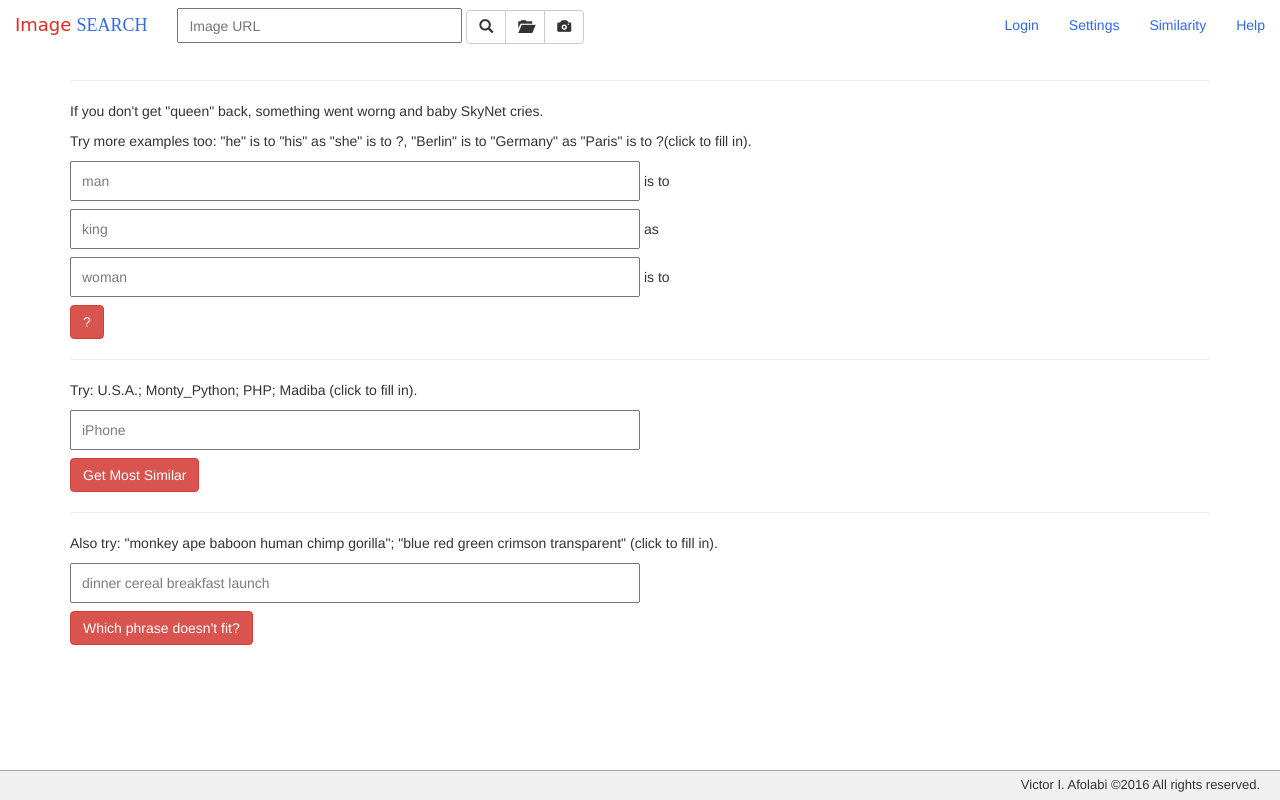
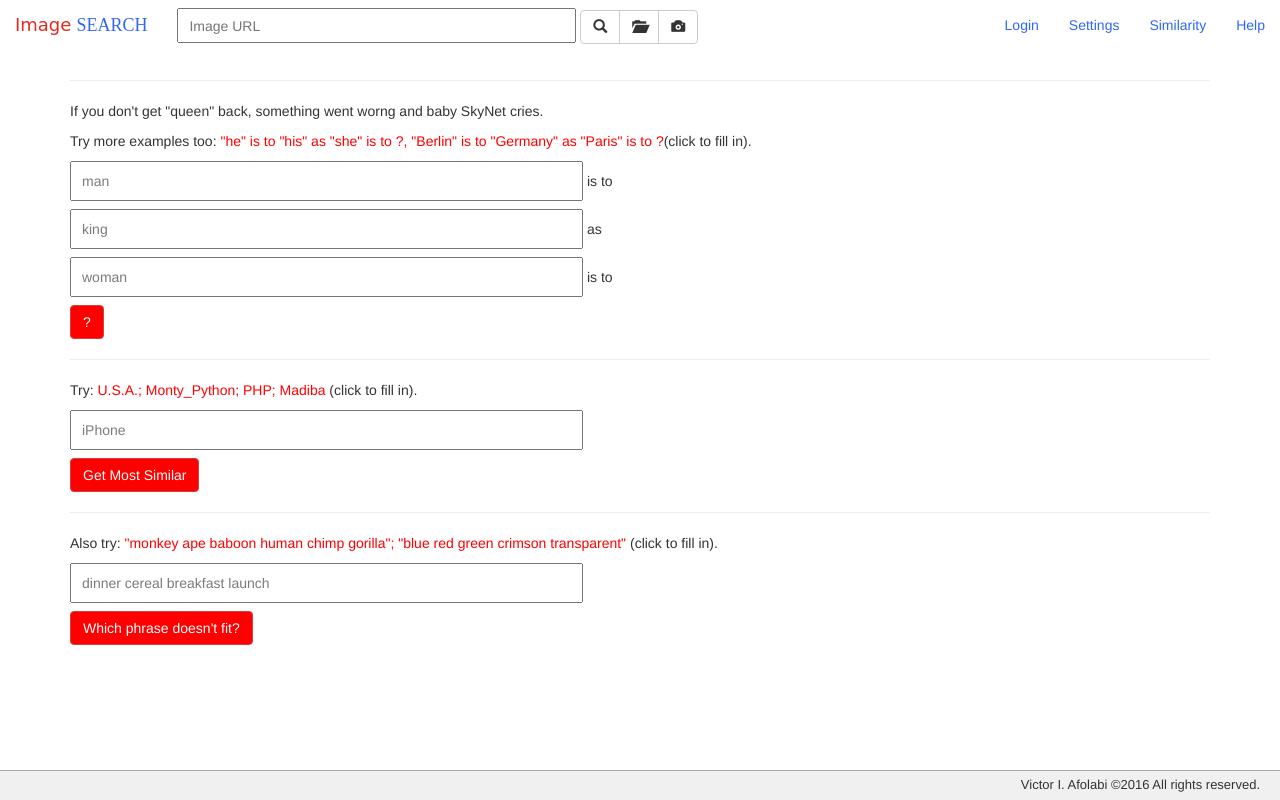
Before and after one commit to victor-iyi/Image-Search, a Flask app: page /similarity/ in a window 1280 px wide. Run offline with Flask 2, Linux system fonts and the light colour scheme; parts of the project's set-up code (start-up, migrations or seed data) failed here and were passed over; some libraries are stand-ins or nearby versions.

Commit message:
Simiarity with Word2Vec
Exploring better ways to handle form submission.

```diff
--- a/controller.py
+++ b/controller.py
@@ -97,8 +97,17 @@
     return render_template('settings.html')
 
 # SIMILARITY PAGE
-@app.route('/similarity/')
+
+@app.route('/similarity/', methods=['GET', 'POST'])
+@app.route('/similarity', methods=['GET', 'POST'])
 def similarity():
+    if request.method == 'POST':
+        if request.args.get('action') == 'this-to-that':
+            flash("This to that")
+        elif request.args.get('action') == 'most-similar':
+            flash("Most similar")
+        elif request.args.get('action') == 'phrase-fitness':
+            flash("Phrase doesnt fit")
     return render_template('similarity.html')
 
 # HELP PAGE
--- a/static/css/style.css
+++ b/static/css/style.css
@@ -145,18 +145,27 @@
 }
 
 /************ Similarity Page ************/
+.btn-danger {
+	background: red;
+}
 
-form ul, form li {
+.similarity p span {
+  color: red;
+}
+
+.similarity form ul, form li {
   padding: 0;
 }
 
-form li {
+.similarity form li {
   list-style-type: none;
   margin-bottom: 8px;
 }
-form input[type=text] {
-  width: 50%;
+
+.similarity form input[type=text] {
+  width: 45%;
 }
+
 /************  Footer ************/
 .footer {
 	text-align: right;
--- a/templates/similarity.html
+++ b/templates/similarity.html
@@ -2,6 +2,7 @@
 {% block body %}
 <div class="similarity">
 
+{% include "inc/_flash_messages.html" %}
 <hr>
 
 <p>
@@ -10,7 +11,7 @@
 <p>
   Try more examples too: <span>"he" is to "his" as "she" is to ?, "Berlin" is to "Germany" as "Paris" is to ?</span>(click to fill in).
 </p>
-<form action="{{ url_for('similarity') }}" method="POST" name="as-this-is-to-that">
+<form action="/similarity?action=this-to-that" method="POST" name="this-is-to-that">
   <ul>
     <li>
       <input type="text" value="man" name="word-1"> is to
@@ -32,7 +33,7 @@
 <p>
   Try: <span> U.S.A.; Monty_Python; PHP; Madiba</span> (click to fill in).
 </p>
-<form action="{{ url_for('similarity') }}" method="POST" name="most-similar">
+<form action="/similarity?action=most-similar" method="POST">
   <ul>
     <li>
       <input type="text" value="iPhone" name="word">
@@ -47,13 +48,13 @@
 <p>
   Also try: <span>"monkey ape baboon human chimp gorilla"; "blue red green crimson transparent"</span> (click to fill in).
 </p>
-<form action="{{ url_for('similarity') }}" method="POST" name="doesnt-fit">
+<form action="/similarity?action=phrase-fitness" method="POST">
   <ul>
     <li>
       <input type="text" name="phrase" value="dinner cereal breakfast launch">
     </li>
     <li>
-      <input type="submit" name="phrase-doesnt-fit" value="Which phrase doesn't fit?" class="btn btn-danger">
+      <input type="submit" name="doesnt-fit" value="Which phrase doesn't fit?" class="btn btn-danger">
     </li>
   </ul>
 </form>
```
Also changed, not shown: 1 other file.
